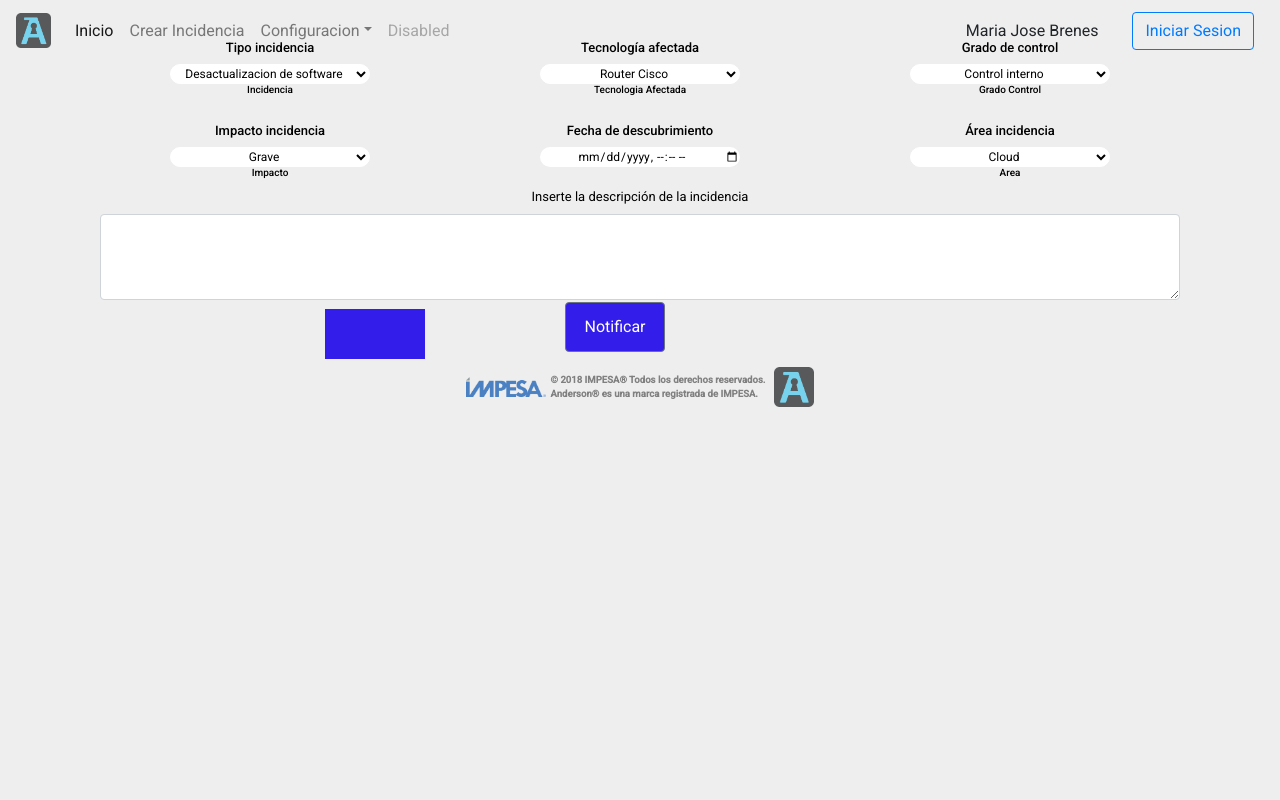
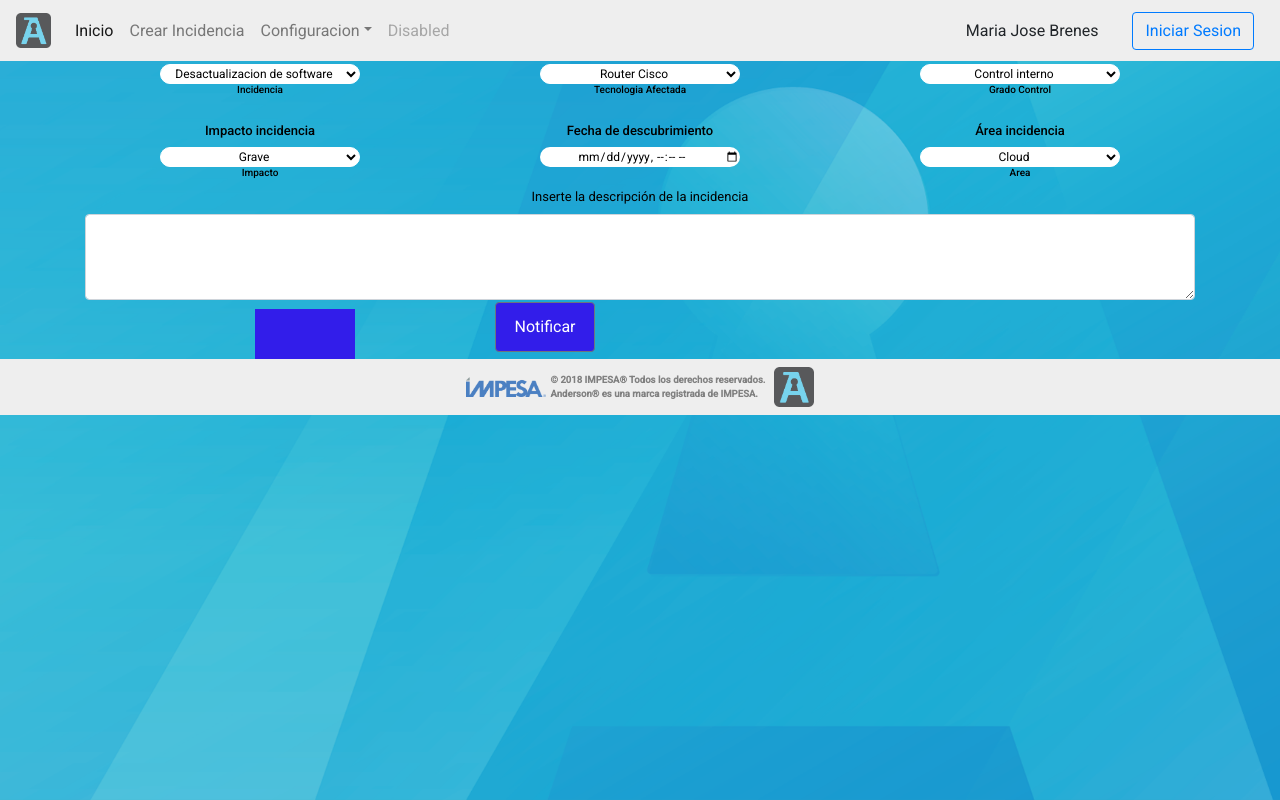
Before and after one commit to kennAnyUM/ProyectoAnderson, a React (Create React App) app: page /InsertarIncidencia in a window 1280 px wide. Built offline with nearby package versions, Linux system fonts and the light colour scheme.

Commit message:
Barra de navegacion estatica, e imagen de fondo

```diff
--- a/src/App.js
+++ b/src/App.js
@@ -15,7 +15,7 @@ class App extends Component {
     return (
       <body>
          <Header />
-        <div className="container" id="div_ancho_completo">
+        <div className="container-fluid" id="div_ancho_completo">
 
           <Contenedor body={children} />
 
--- a/src/Registro/Registro.css
+++ b/src/Registro/Registro.css
@@ -1,7 +1,3 @@
-body {
-    background: #eeeeee;
-}
-
 
 .inputLogin {
     background: transparent;
--- a/src/components/estilo.css
+++ b/src/components/estilo.css
@@ -3,5 +3,5 @@
   left: 50%;
   transform: translatex(-50%);
   background-color: #eeeeee;
-
+  z-index:99;
 }
```
